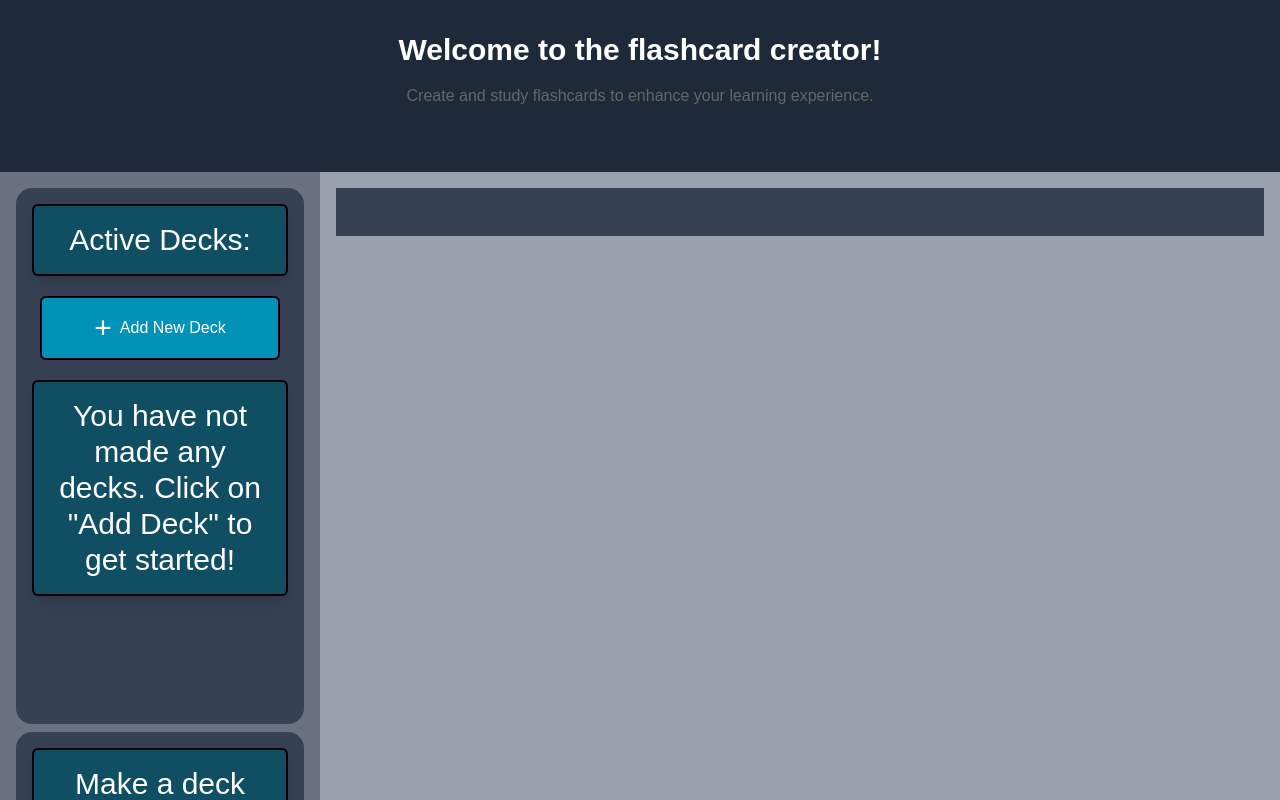
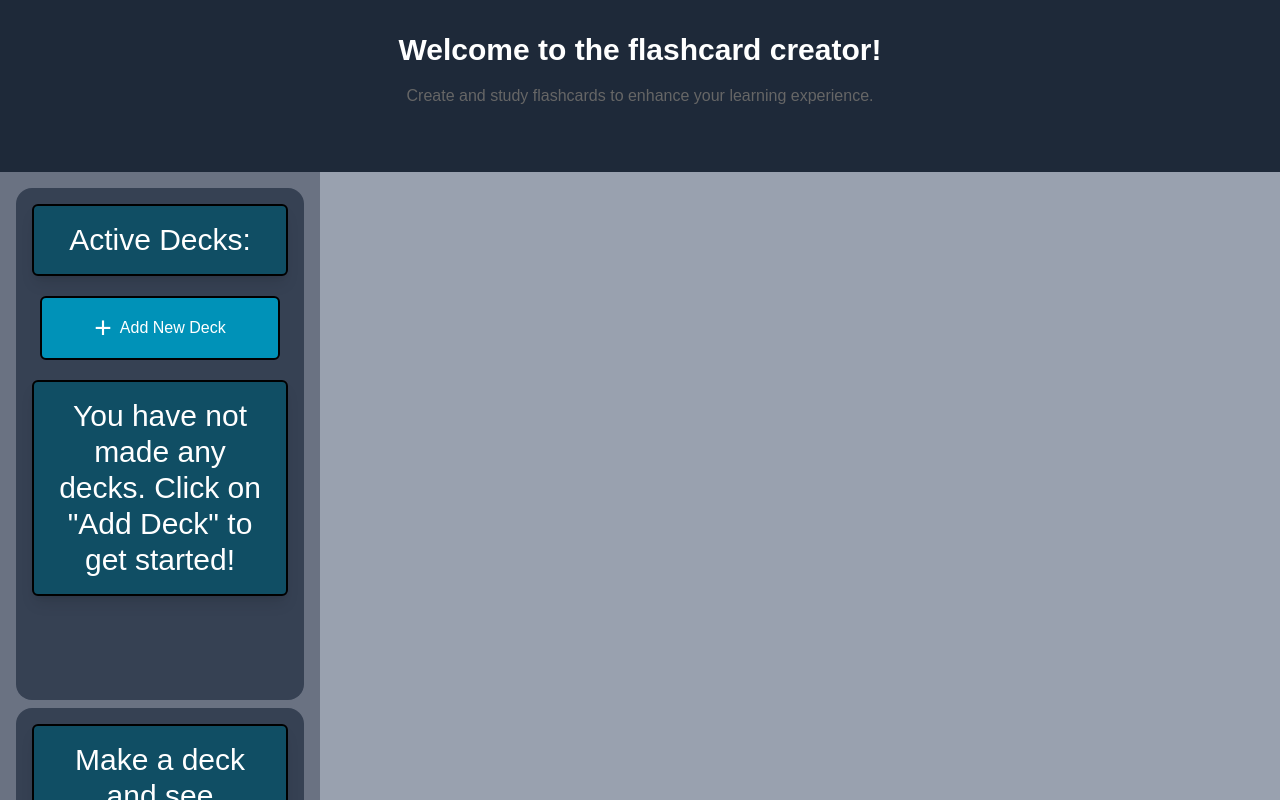
Before and after one commit to Noah-Whitcomb/swe632-study-aid, a SvelteKit app: page / in a window 1280 px wide. Shown: the top 800 px of the page. Built offline with nearby package versions, Linux system fonts and the light colour scheme.

Commit message:
Fix coloration, remove box, and add title

```diff
--- a/src/lib/FlashcardList.svelte
+++ b/src/lib/FlashcardList.svelte
@@ -232,6 +232,9 @@
  <div class="flashcard-list">
   {#if typeof selectedDeck === "number" && selectedDeck >= 0 && decks[selectedDeck]}
   <div class="input-container">
+    <p style="font-weight: bold; font-size: 1.5rem; color: black;">
+      Add a Flashcard to Your Selected Deck:
+    </p>
     <input
       type="text"
       class="text-input"
@@ -306,6 +309,7 @@
     margin-bottom: 0.5rem;
     width: 100%;
     box-sizing: border-box;
+    background-color: white;
   }
 
 
--- a/src/routes/+page.svelte
+++ b/src/routes/+page.svelte
@@ -213,19 +213,6 @@
 
   <!-- This div is column 2 - displays actual flashcards -->
   <div class="flex-col w-3/4 bg-gray-400 p-4">
-      <div class="flex justify-center bg-gray-700 p-6 gap-4">
-        <!-- {#if showDeckInput}
-        <input
-          type="text"
-          class="text-input bg-gray-100 rounded-md p-2"
-          bind:value={newDeckName}
-          placeholder="Enter deck name"
-        />
-        <button class="px-4 py-2 text-base border-none rounded-md bg-blue-500 text-white cursor-pointer self-end" onclick={() => { addDeck(newDeckName); newDeckName = ""; showDeckInput = false;} }>Save Deck</button>
-        {:else}
-          <button class="px-4 py-2 text-base border-none rounded-md bg-blue-500 text-white cursor-pointer self-end" onclick={() => showDeckInput = true}>Add Deck</button>
-        {/if} -->
-      </div>
       <div class="flex justify-center grow bg-gray-400 p-4">
         <FlashcardList {decks} {handleDeckChange} {selectedDeck} {addDeck} {addFlashcard} {showSuccessMessage} {importDeck} {removeDeck} {removeFlashcard} {handleEditDeck} currentCardIndex={decks[selectedDeck]?.currentCardIndex}/>
       </div>
```
